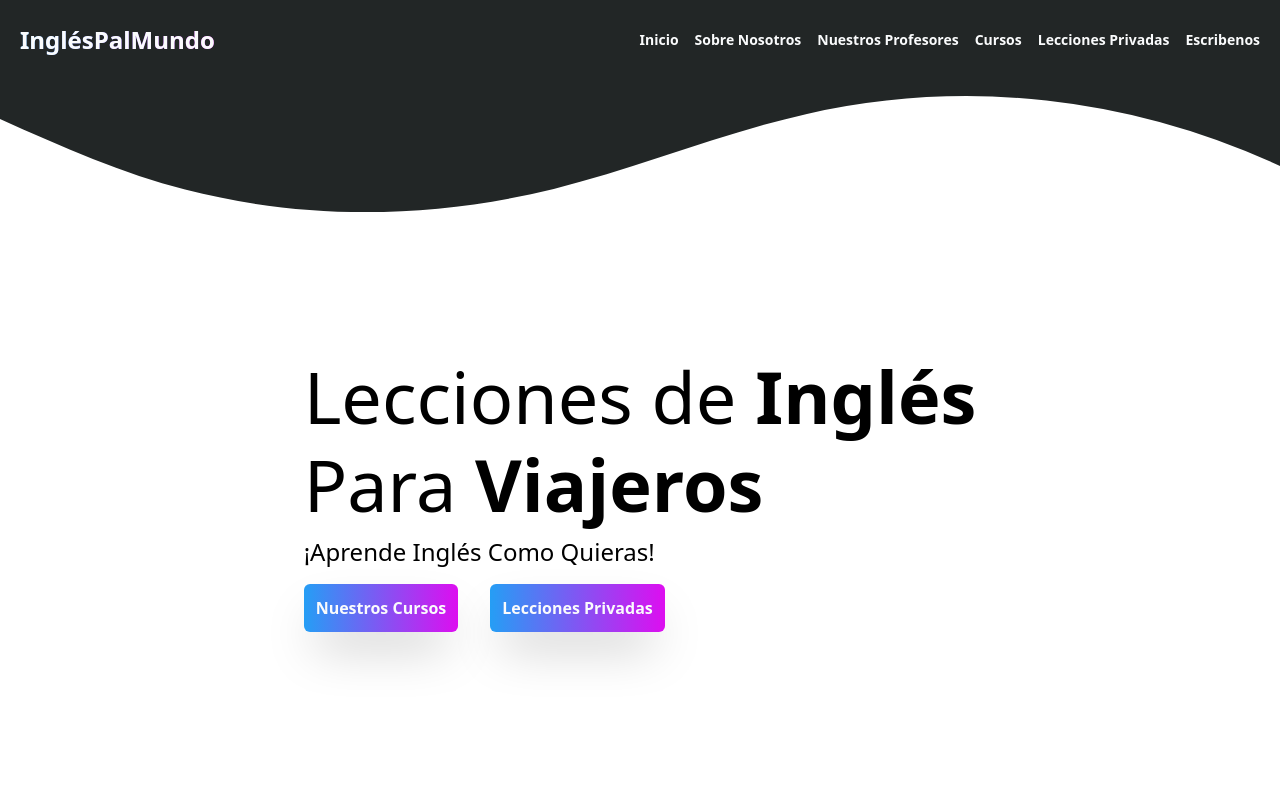
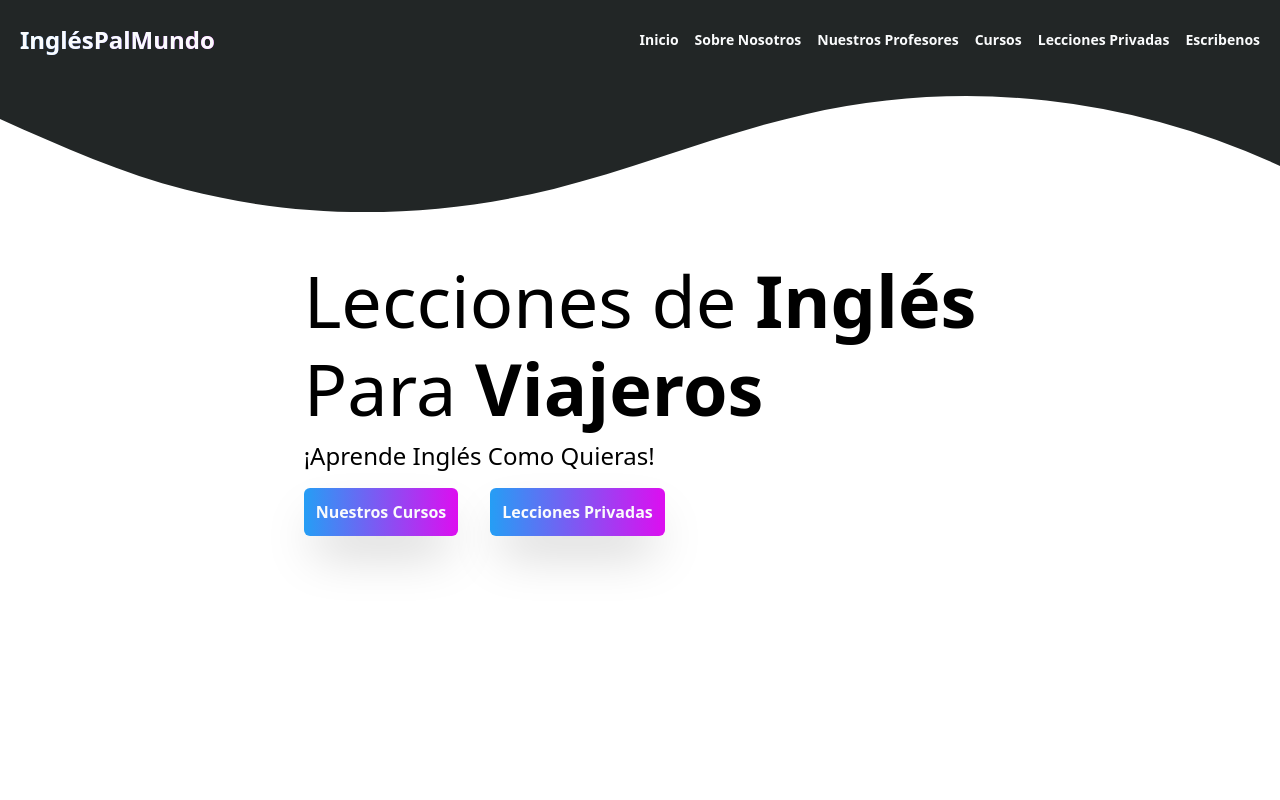
Before and after one commit to AngusGaukrogerDev/website-ingles-pal-mundo, a Vue app: page / in a window 1280 px wide. Shown: the top 800 px of the page. Built offline with nearby package versions, Linux system fonts and the light colour scheme.

Commit message:
overflow fixes

```diff
--- a/src/components/HomeElements/Hero.vue
+++ b/src/components/HomeElements/Hero.vue
@@ -5,7 +5,6 @@
         </svg>
     </div>
     <section id="#Inicio" class=" h-screen w-full bg-texttonehover flex  flex-col justify-around  mx-auto z-0 relative top-0 left-0">
-        <div class="md:visible"></div>
         <div class="py-8 px-4  mx-auto   text-left lg:py-16 lg:px-12">
             <h1 class="aos-item sm:text-7xl text-5xl  py-2 " data-aos="fade-right">Lecciones de <strong class=" ">Inglés</strong></h1>
             <h1 class="aos-item sm:text-7xl text-5xl  py-2 " data-aos="fade-right">Para <TransitionRoot
--- a/src/style.css
+++ b/src/style.css
@@ -2,7 +2,12 @@
 @tailwind components;
 @tailwind utilities;
 
+html{
+  overflow-x: hidden;
+}
 .body{
+
+
   /* https://goodpalette.io/259ef5-dd0ef0-b0b5b8 */
   /* Primary: Button Blue */
   --primary-100: #F2F7FF;
```
